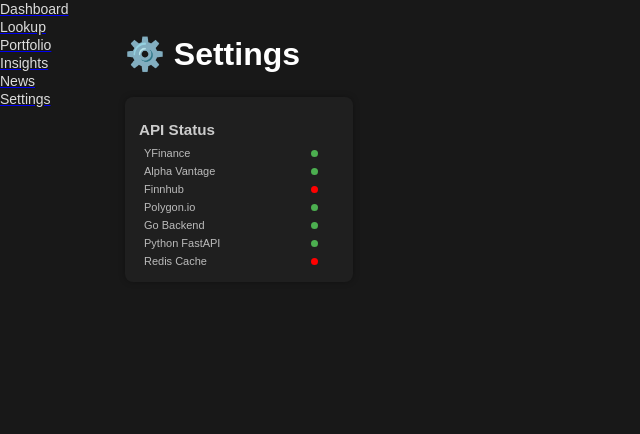
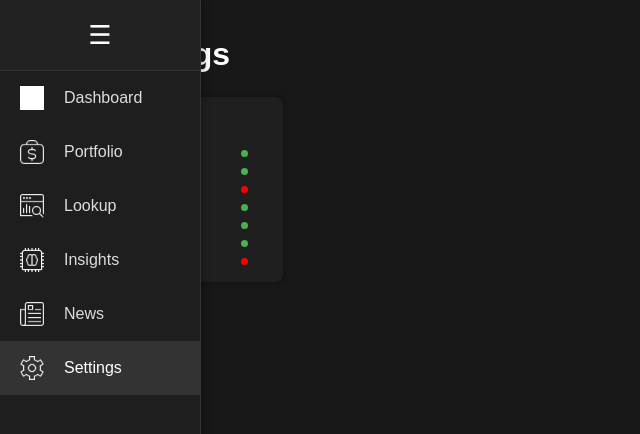
Before and after one commit to HSpelbring/Quantify, an Angular app in the folder client/: page /settings in a window 1280 px wide. Shown: the top 434 px of the page, without its empty margins (0-640 px from the left). Built offline with nearby package versions, Linux system fonts and the light colour scheme; grey boxes are pictures that could not be loaded.

Commit message:
feat: fixed navbar + fixed icons

```diff
--- a/client/angular.json
+++ b/client/angular.json
@@ -25,6 +25,8 @@
             "browser": "src/main.ts",
             "tsConfig": "tsconfig.app.json",
             "assets": [
+              "src/favicon.ico",
+              "src/assets",
               {
                 "glob": "**/*",
                 "input": "public"
@@ -78,6 +80,8 @@
           "options": {
             "tsConfig": "tsconfig.spec.json",
             "assets": [
+              "src/favicon.ico",
+              "src/assets",
               {
                 "glob": "**/*",
                 "input": "public"
--- a/client/src/app/components/navbar/navbar.component.css
+++ b/client/src/app/components/navbar/navbar.component.css
@@ -118,3 +118,104 @@ i-lucide {
   color: #4CAF50;
   transform: scale(1.1);
 }
+
+.sidebar {
+  position: fixed;
+  left: 0;
+  top: 0;
+  bottom: 75px;
+  height: calc(100vh - 75px);
+  width: 70px;
+  background-color: #1e1e1e;
+  color: #fff;
+  display: flex;
+  flex-direction: column;
+  align-items: flex-start;
+  justify-content: flex-start;
+  transition: width 0.3s ease;
+  overflow: hidden;
+  border-right: 1px solid #333;
+  box-shadow: 2px 0 8px rgba(0, 0, 0, 0.3);
+  z-index: 5;
+}
+
+.sidebar:hover {
+  width: 200px;
+}
+
+.sidebar ul {
+  list-style: none;
+  padding: 0;
+  margin: 0;
+  flex-grow: 1;
+  width: 100%;
+}
+
+.sidebar li {
+  width: 100%;
+}
+
+.sidebar a {
+  display: flex;
+  align-items: center;
+  gap: 12px;
+  padding: 15px 20px;
+  color: #ddd;
+  text-decoration: none;
+  transition: background 0.2s, color 0.2s;
+  font-size: 16px;
+  width: 100%;
+  box-sizing: border-box;
+}
+
+.sidebar a:hover,
+.sidebar a.active {
+  background-color: #333;
+  color: #fff;
+}
+
+.nav-icon {
+  width: 24px;
+  height: 24px;
+  filter: brightness(0.8);
+  transition: transform 0.2s ease, filter 0.2s ease;
+}
+
+.sidebar a:hover .nav-icon {
+  filter: brightness(0) invert(1) brightness(1.3);
+  transform: scale(1.1);
+}
+
+.label {
+  opacity: 0;
+  white-space: nowrap;
+  transition: opacity 0.3s ease;
+}
+
+.sidebar:hover .label {
+  opacity: 1;
+}
+
+.top-icon {
+  display: flex;
+  justify-content: center;
+  align-items: center;
+  height: 70px;
+  width: 100%;
+  background-color: #181818;
+  border-bottom: 1px solid #333;
+  font-size: 26px;
+  color: #fff;
+  transition: background 0.3s;
+}
+
+.sidebar:hover .top-icon {
+  background-color: #222;
+}
+
+.nav-icon {
+  width: 24px;
+  height: 24px;
+  filter: brightness(0) invert(1);
+  transition: filter 0.2s ease, transform 0.2s ease;
+}
--- a/client/src/app/components/navbar/navbar.component.html
+++ b/client/src/app/components/navbar/navbar.component.html
@@ -1,8 +1,16 @@
-<nav class="navbar" [class.expanded]="expanded">
-  <div class="nav-items">
-    <a *ngFor="let page of pages" [routerLink]="page.route" class="nav-link" routerLinkActive="active">
-      <div class="nav-icon" [attr.data-icon]="page.icon"></div>
-      <span *ngIf="expanded" class="nav-label">{{ page.name }}</span>
-    </a>
-  </div>
+<nav class="sidebar">
+  <div class="top-icon">☰</div>
+
+  <ul>
+    <li *ngFor="let page of pages">
+      <a [routerLink]="page.route" routerLinkActive="active">
+        <img
+          [src]="'/assets/images/' + page.icon"
+          [alt]="page.name"
+          class="nav-icon"
+        />
+        <span class="label">{{ page.name }}</span>
+      </a>
+    </li>
+  </ul>
 </nav>
--- a/client/src/app/components/navbar/navbar.component.ts
+++ b/client/src/app/components/navbar/navbar.component.ts
@@ -1,25 +1,24 @@
 import { Component, HostListener, ElementRef, AfterViewInit } from '@angular/core';
-import { RouterModule } from '@angular/router';
+import { RouterModule, RouterLink, RouterLinkActive } from '@angular/router';
 import { NgFor, NgIf } from '@angular/common';
 import { icons } from 'lucide';
 
 @Component({
   selector: 'app-navbar',
   standalone: true,
-  imports: [RouterModule, NgFor, NgIf],
+  imports: [RouterModule, NgFor, NgIf, RouterLink, RouterLinkActive],
   templateUrl: './navbar.component.html',
   styleUrls: ['./navbar.component.css']
 })
 export class NavbarComponent implements AfterViewInit {
-    expanded = false;
-
+  expanded = false;
   pages = [
-    { icon: 'home', name: 'Dashboard', route: '/dashboard' },
-    { icon: 'search', name: 'Lookup', route: '/lookup' },
-    { icon: 'briefcase', name: 'Portfolio', route: '/portfolio' },
-    { icon: 'brain', name: 'Insights', route: '/insights' },
-    { icon: 'newspaper', name: 'News', route: '/news' },
-    { icon: 'settings', name: 'Settings', route: '/settings' }
+    { name: 'Dashboard', route: '/dashboard', icon: 'warehouse.png' },
+    { name: 'Portfolio', route: '/portfolio', icon: 'briefcase.png' },
+    { name: 'Lookup', route: '/lookup', icon: 'search.png' },
+    { name: 'Insights', route: '/insights', icon: 'brain.png' },
+    { name: 'News', route: '/news', icon: 'newspaper.png' },
+    { name: 'Settings', route: '/settings', icon: 'settings.png' }
   ];
 
   constructor(private el: ElementRef) {}
```
